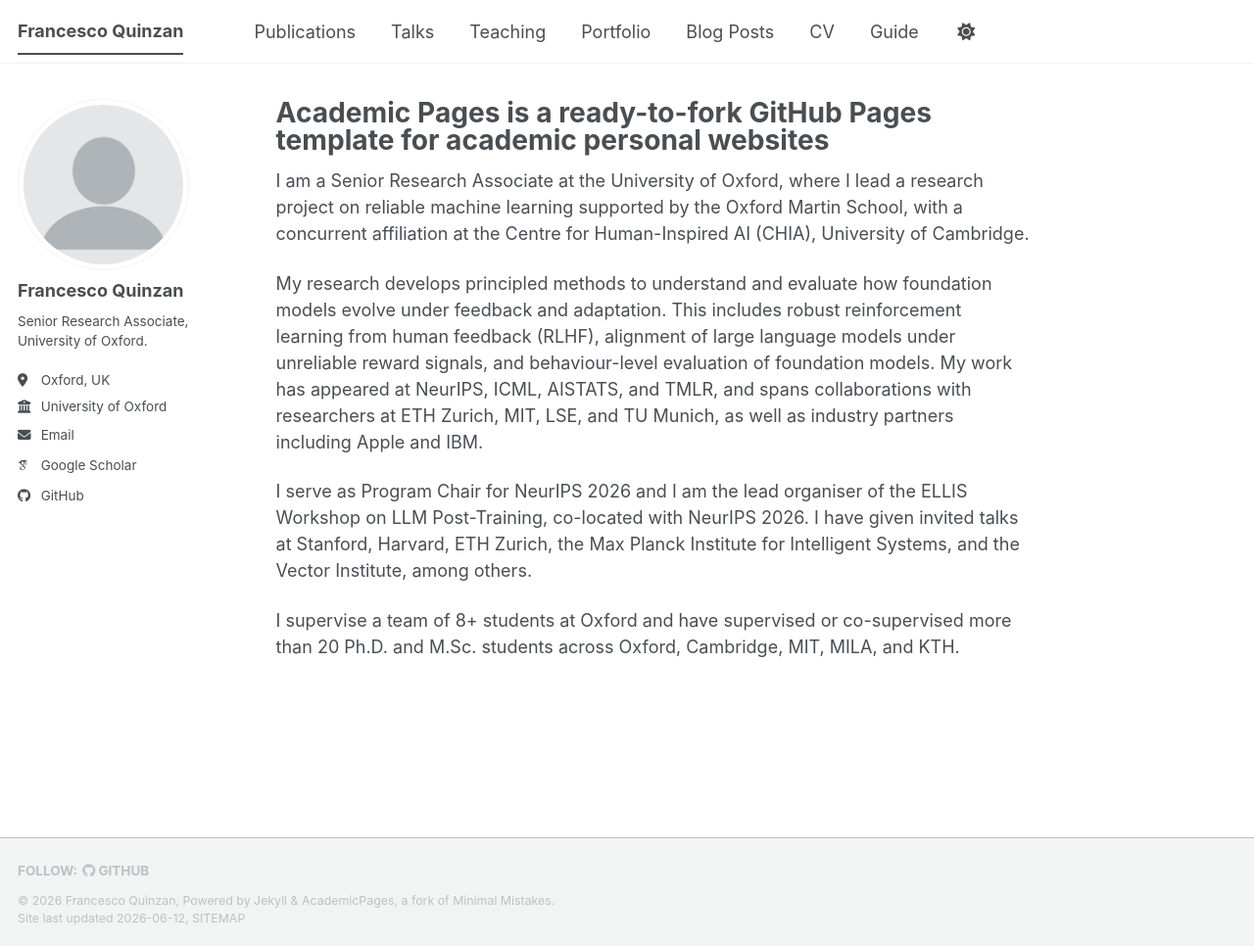
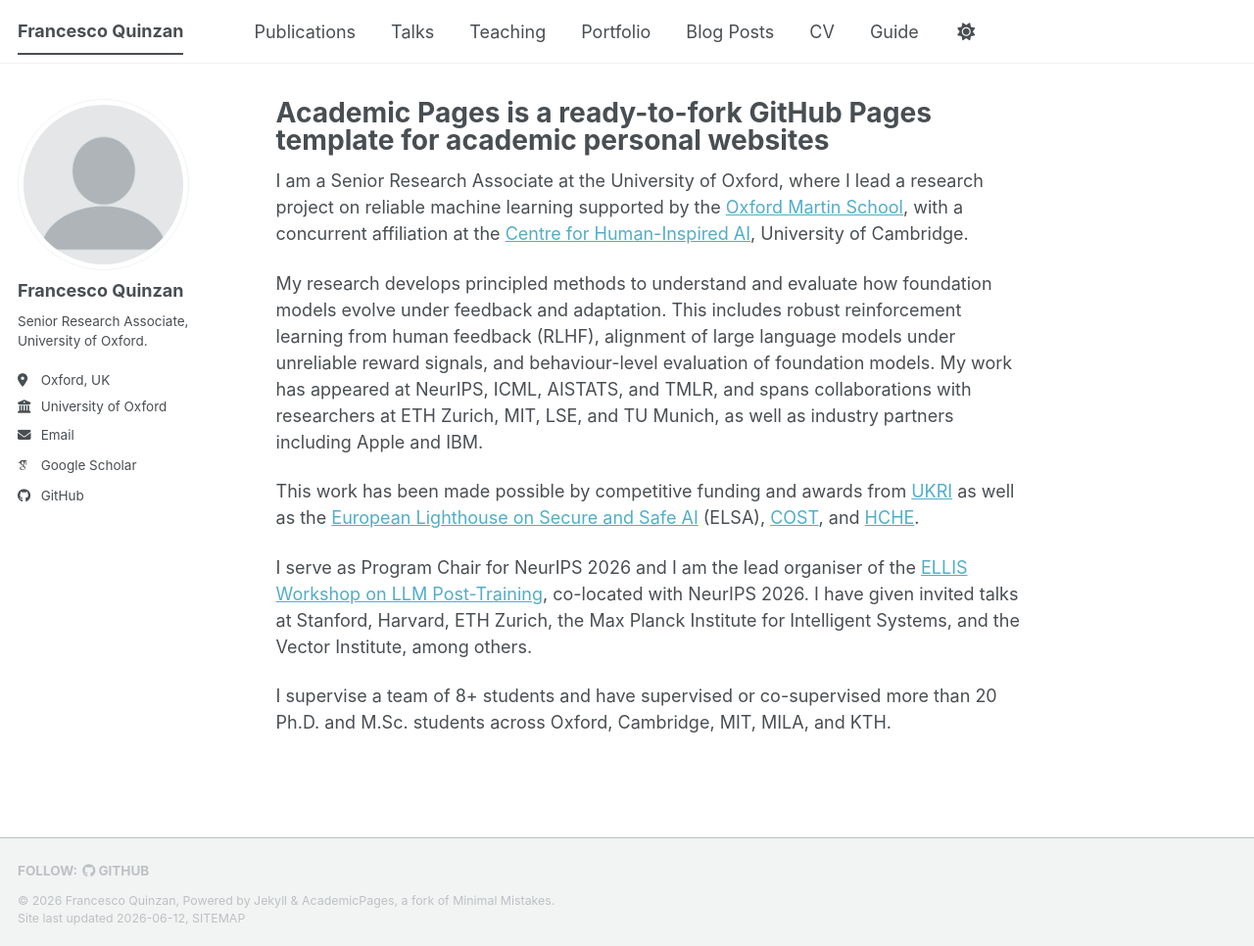
Before and after one commit to francescoQuinzan/francescoQuinzan.github.io, a Jekyll site: the page built from _pages/about.md, in a window 1280 px wide and 966 px high. Shown: the whole window at 98% size. Built offline with Jekyll 4.4.1, drawn with Linux system fonts in a browser that asks for light colours; some web fonts are replaced; a script bundle is joined from its source files by our own code; library files that are not in the unit come from our copies.

Commit message:
Update about.md

```diff
--- a/_pages/about.md
+++ b/_pages/about.md
@@ -7,24 +7,12 @@ redirect_from:
   - /about.html
 ---
 
-I am a Senior Research Associate at the University of Oxford, where I lead a
-research project on reliable machine learning supported by the Oxford Martin
-School, with a concurrent affiliation at the Centre for Human-Inspired AI
-(CHIA), University of Cambridge.
+I am a Senior Research Associate at the University of Oxford, where I lead a research project on reliable machine learning supported by the [Oxford Martin School](https://www.oxfordmartin.ox.ac.uk/), with a concurrent affiliation at the [Centre for Human-Inspired AI](https://www.chia.cam.ac.uk/), University of Cambridge.
 
-My research develops principled methods to understand and evaluate how
-foundation models evolve under feedback and adaptation. This includes robust
-reinforcement learning from human feedback (RLHF), alignment of large language
-models under unreliable reward signals, and behaviour-level evaluation of
-foundation models. My work has appeared at NeurIPS, ICML, AISTATS, and TMLR,
-and spans collaborations with researchers at ETH Zurich, MIT, LSE, and TU
-Munich, as well as industry partners including Apple and IBM.
+My research develops principled methods to understand and evaluate how foundation models evolve under feedback and adaptation. This includes robust reinforcement learning from human feedback (RLHF), alignment of large language models under unreliable reward signals, and behaviour-level evaluation of foundation models. My work has appeared at NeurIPS, ICML, AISTATS, and TMLR, and spans collaborations with researchers at ETH Zurich, MIT, LSE, and TU Munich, as well as industry partners including Apple and IBM.
 
-I serve as Program Chair for NeurIPS 2026 and I am the lead organiser of the
-ELLIS Workshop on LLM Post-Training, co-located with NeurIPS 2026. I have
-given invited talks at Stanford, Harvard, ETH Zurich, the Max Planck
-Institute for Intelligent Systems, and the Vector Institute, among others.
+This work has been made possible by competitive funding and awards from [UKRI](https://www.ukri.org/) as well as the [European Lighthouse on Secure and Safe AI](https://elsa-ai.eu/) (ELSA), [COST](https://www.cost.eu/), and [HCHE](https://www.hche.uni-hamburg.de/).
 
-I supervise a team of 8+ students at Oxford and have supervised or
-co-supervised more than 20 Ph.D. and M.Sc. students across Oxford, Cambridge,
-MIT, MILA, and KTH.
+I serve as Program Chair for NeurIPS 2026 and I am the lead organiser of the [ELLIS Workshop on LLM Post-Training](https://jdixon-2.github.io/WorkshopSite/), co-located with NeurIPS 2026. I have given invited talks at Stanford, Harvard, ETH Zurich, the Max Planck Institute for Intelligent Systems, and the Vector Institute, among others.
+
+I supervise a team of 8+ students and have supervised or co-supervised more than 20 Ph.D. and M.Sc. students across Oxford, Cambridge, MIT, MILA, and KTH.
```
